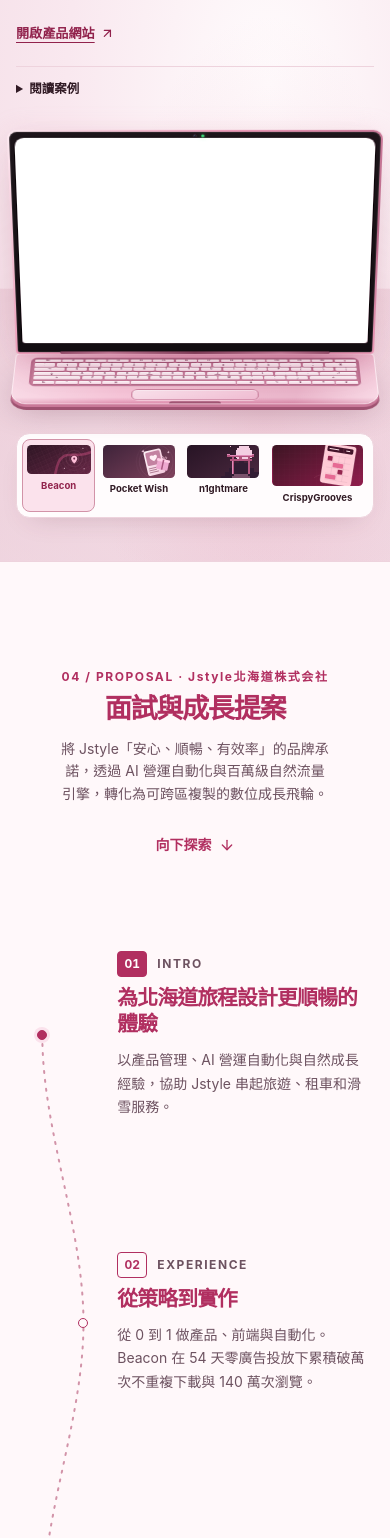
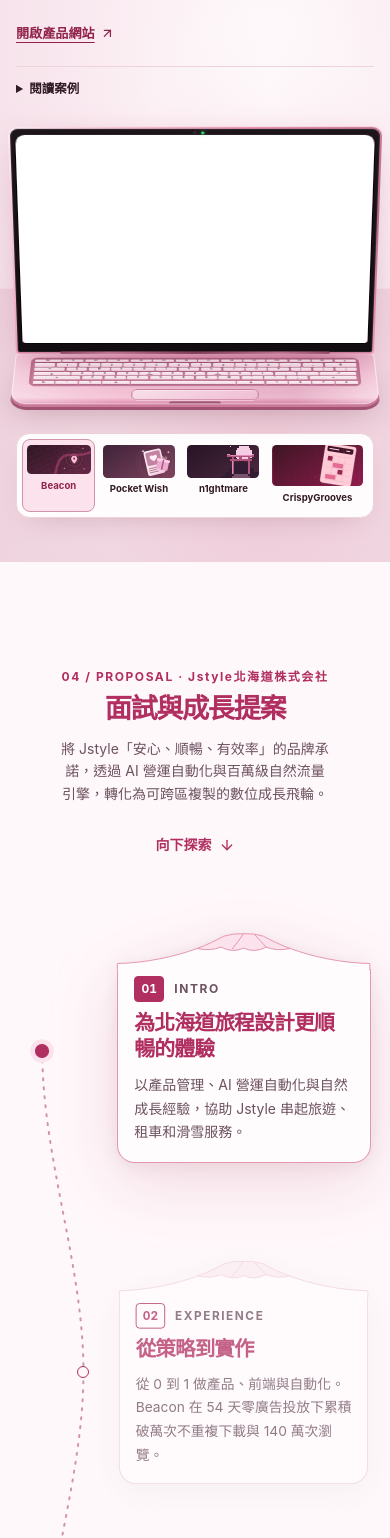
Before and after one commit to tieming-yang/rhaenyra, a Next.js app: page / in a window 390 px wide. Shown: the part 2780-4318 px from the top of the page. Built offline with nearby package versions, Linux system fonts and the light colour scheme.

Commit message:
feat(proposal): style waypoints as interactive Mt. Yotei mountain cards

```diff
--- a/src/app/globals.css
+++ b/src/app/globals.css
@@ -352,6 +352,7 @@ html {
 
 .run-lane {
   position: absolute;
+  z-index: 2;
   inset-block: 0;
   left: 0;
   width: var(--lane-width);
@@ -379,17 +380,33 @@ html {
 }
 
 .run-marker {
-  width: 0.625rem;
-  height: 0.625rem;
+  width: 0.75rem;
+  height: 0.75rem;
+  padding: 0;
   transform: translate(-50%, -50%);
   border: 1.5px solid var(--primary);
   border-radius: 50%;
   background: var(--background);
+  pointer-events: auto;
+  cursor: pointer;
+  transition: transform 200ms ease, background-color 200ms ease, box-shadow 200ms ease;
+}
+
+.run-marker::after {
+  position: absolute;
+  inset: -0.75rem;
+  content: "";
+}
+
+.run-marker:hover {
+  transform: translate(-50%, -50%) scale(1.25);
+  box-shadow: 0 0 0 4px var(--accent);
 }
 
 .run-marker[data-active] {
+  transform: translate(-50%, -50%) scale(1.18);
   background: var(--primary);
-  box-shadow: 0 0 0 3px var(--accent);
+  box-shadow: 0 0 0 4px var(--accent);
 }
 
 .run-rider {
@@ -398,6 +415,7 @@ html {
   transform: translate(-50%, -80%);
   transform-origin: 50% 80%;
   will-change: transform, opacity;
+  pointer-events: none;
 }
 
 .run-rider canvas {
@@ -409,6 +427,8 @@ html {
 }
 
 .run-stops {
+  position: relative;
+  z-index: 1;
   display: grid;
   grid-auto-rows: 1fr;
   list-style: none;
@@ -419,14 +439,100 @@ html {
   grid-template-columns: var(--lane-width) minmax(0, 1fr);
   align-items: center;
   gap: clamp(0.75rem, 3vw, 1.5rem);
-  min-height: clamp(13.5rem, 36svh, 18rem);
+  min-height: clamp(15.5rem, 38svh, 20.5rem);
 }
 
 .run-copy {
   grid-column: 2;
-  max-width: 23rem;
-  padding-block: 1.25rem;
+  width: 100%;
+  max-width: 24.5rem;
+  padding-block: 0.9rem;
   scroll-margin-top: max(0.5rem, calc(50svh - 10rem));
+}
+
+.run-mountain-card {
+  --mountain-fill: color-mix(in oklch, var(--card) 84%, var(--background));
+  --mountain-stroke: var(--border);
+  --snowcap-fill: var(--secondary);
+  --snowcap-stroke: var(--border);
+  display: block;
+  border-radius: 1.15rem;
+  color: inherit;
+  text-decoration: none;
+  opacity: 0.74;
+  transform: translateY(0) scale(0.985);
+  filter: drop-shadow(0 8px 18px rgb(49 27 37 / 0.05));
+  transition:
+    opacity 240ms ease,
+    transform 280ms cubic-bezier(0.22, 0.74, 0.32, 1),
+    filter 280ms ease;
+}
+
+.run-mountain-card:hover {
+  --mountain-stroke: var(--sakura-petal);
+  --snowcap-fill: var(--accent);
+  --snowcap-stroke: var(--sakura-line);
+  opacity: 0.94;
+  transform: translateY(-2px) scale(0.995);
+  filter: drop-shadow(0 14px 26px rgb(177 47 96 / 0.11));
+}
+
+.run-stop[aria-current="step"] .run-mountain-card,
+.run-mountain-card:focus-visible {
+  --mountain-fill: var(--card);
+  --mountain-stroke: var(--sakura-petal);
+  --snowcap-fill: var(--accent);
+  --snowcap-stroke: var(--sakura-petal);
+  opacity: 1;
+  transform: translateY(-4px) scale(1);
+  filter:
+    drop-shadow(0 18px 34px rgb(177 47 96 / 0.16))
+    drop-shadow(0 3px 8px rgb(49 27 37 / 0.06));
+}
+
+.run-mountain-crest {
+  display: block;
+  width: 100%;
+  height: clamp(2.4rem, 4.2vw, 3rem);
+  margin-bottom: -1px;
+  overflow: visible;
+}
+
+.run-mountain-fill {
+  fill: var(--mountain-fill);
+  transition: fill 240ms ease;
+}
+
+.run-mountain-snowcap {
+  fill: var(--snowcap-fill);
+  transition: fill 240ms ease;
+}
+
+.run-mountain-snowline,
+.run-mountain-facet {
+  fill: none;
+  stroke: var(--snowcap-stroke);
+  stroke-width: 1px;
+  stroke-linecap: round;
+  stroke-linejoin: round;
+  transition: stroke 240ms ease;
+}
+
+.run-mountain-stroke {
+  fill: none;
+  stroke: var(--mountain-stroke);
+  stroke-width: 1px;
+  stroke-linejoin: round;
+  transition: stroke 240ms ease;
+}
+
+.run-mountain-body {
+  padding: 0.4rem clamp(1rem, 2.4vw, 1.4rem) clamp(1.1rem, 2.4vw, 1.35rem);
+  border: 1px solid var(--mountain-stroke);
+  border-top: 0;
+  border-radius: 0 0 1.1rem 1.1rem;
+  background: var(--mountain-fill);
+  transition: background-color 240ms ease, border-color 240ms ease;
 }
 
 .run-waypoint-kicker {
@@ -590,4 +696,15 @@ html {
   html {
     scroll-behavior: auto;
   }
+
+  .run-marker,
+  .run-mountain-card,
+  .run-mountain-fill,
+  .run-mountain-snowcap,
+  .run-mountain-snowline,
+  .run-mountain-facet,
+  .run-mountain-stroke,
+  .run-mountain-body {
+    transition: none;
+  }
 }
--- a/src/components/snowboard-run.tsx
+++ b/src/components/snowboard-run.tsx
@@ -1,14 +1,16 @@
 "use client";
 
-import { useEffect, useRef, useState } from "react";
+import { type MouseEvent, useEffect, useRef, useState } from "react";
 import { INTERVIEW_WAYPOINTS } from "@/domain/portfolio-data";
 import {
   createSnowboardRoute,
   deriveAirborneRigPose,
   deriveTrailRigPose,
+  getCheckpointScrollTarget,
   getMacJumpPose,
   getMacJumpProgress,
   getSnowboardPose,
+  getTrailScrollSpan,
   stepSettleEnergy,
 } from "@/lib/snowboard-route";
 import {
@@ -22,10 +24,49 @@ import {
 const route = createSnowboardRoute(INTERVIEW_WAYPOINTS.length);
 const start = route.checkpoints[0];
 
+const MOUNTAIN_SILHOUETTE_PATH =
+  "M 0 56 L 0 46 C 42 45, 82 36, 114 24 C 129 18.4, 141 12, 152 6 Q 166 1.5, 180 2.5 Q 194 1.5, 208 6 C 219 12, 231 18.4, 246 24 C 278 36, 318 45, 360 46 L 360 56 Z";
+const MOUNTAIN_RIDGE_BORDER_PATH =
+  "M 0.5 56 L 0.5 46 C 42 45, 82 36, 114 24 C 129 18.4, 141 12, 152 6 Q 166 1.5, 180 2.5 Q 194 1.5, 208 6 C 219 12, 231 18.4, 246 24 C 278 36, 318 45, 359.5 46 L 359.5 56";
+const MOUNTAIN_SNOWCAP_PATH =
+  "M 114 24 C 129 18.4, 141 12, 152 6 Q 166 1.5, 180 2.5 Q 194 1.5, 208 6 C 219 12, 231 18.4, 246 24 Q 228 28.5, 212 22 Q 196 31, 180 23.5 Q 164 31, 148 22 Q 132 28.5, 114 24 Z";
+const MOUNTAIN_SNOWCAP_LIP_PATH =
+  "M 114 24 Q 132 28.5, 148 22 Q 164 31, 180 23.5 Q 196 31, 212 22 Q 228 28.5, 246 24";
+
+function MountainCardCrest() {
+  return (
+    <svg
+      className="run-mountain-crest"
+      viewBox="0 0 360 56"
+      preserveAspectRatio="none"
+      aria-hidden="true"
+    >
+      <path className="run-mountain-fill" d={MOUNTAIN_SILHOUETTE_PATH} />
+      <path className="run-mountain-snowcap" d={MOUNTAIN_SNOWCAP_PATH} />
+      <path
+        className="run-mountain-snowline"
+        d={MOUNTAIN_SNOWCAP_LIP_PATH}
+        vectorEffect="non-scaling-stroke"
+      />
+      <path
+        className="run-mountain-facet"
+        d="M 180 2.5 Q 173 13, 164 24.5 M 196 4.2 Q 204 13, 212 22"
+        vectorEffect="non-scaling-stroke"
+      />
+      <path
+        className="run-mountain-stroke"
+        d={MOUNTAIN_RIDGE_BORDER_PATH}
+        vectorEffect="non-scaling-stroke"
+      />
+    </svg>
+  );
+}
+
 export function SnowboardRun() {
   const laneRef = useRef<HTMLDivElement>(null);
   const riderRef = useRef<HTMLDivElement>(null);
   const canvasRef = useRef<HTMLCanvasElement>(null);
+  const cardRefs = useRef<(HTMLAnchorElement | null)[]>([]);
   const activeIndexRef = useRef(0);
   const [activeIndex, setActiveIndex] = useState(0);
 
@@ -73,13 +114,13 @@ export function SnowboardRun() {
       );
       const elapsedSec = nowMs / 1000;
 
-      const center = viewportHeight / 2;
-      const halfRow = bounds.height / route.checkpoints.length / 2;
-      const firstTurn = Math.max(0, bounds.top + scroll + halfRow - center);
-      const lastTurn = Math.min(
-        document.documentElement.scrollHeight - viewportHeight,
-        bounds.bottom + scroll - halfRow - center
-      );
+      const { firstTurn, lastTurn } = getTrailScrollSpan({
+        laneTopDocY: bounds.top + scroll,
+        laneHeight: bounds.height,
+        checkpointCount: route.checkpoints.length,
+        viewportHeight,
+        scrollHeight: Math.max(viewportHeight, document.documentElement.scrollHeight),
+      });
 
       const macScreen = document.getElementById("resume-mac-screen");
       if (!motion.matches && macScreen && scroll < firstTurn) {
@@ -183,23 +224,88 @@ export function SnowboardRun() {
     };
   }, []);
 
+  function focusWaypoint(index: number, event?: MouseEvent<HTMLElement>) {
+    if (
+      event &&
+      (event.defaultPrevented ||
+        event.button !== 0 ||
+        event.metaKey ||
+        event.ctrlKey ||
+        event.shiftKey ||
+        event.altKey)
+    ) {
+      return;
+    }
+    event?.preventDefault();
+
+    const lane = laneRef.current;
+    const viewportHeight = window.innerHeight;
+    if (!lane || viewportHeight <= 0) return;
+
+    const bounds = lane.getBoundingClientRect();
+    if (bounds.height <= 0) return;
+
+    const waypoint = INTERVIEW_WAYPOINTS[index];
+    if (!waypoint) return;
+
+    const hash = `#${waypoint.id}`;
+    if (window.location.hash !== hash) {
+      window.history.pushState(null, "", hash);
+    }
+
+    cardRefs.current[index]?.focus({ preventScroll: true });
+
+    const targetScrollY = getCheckpointScrollTarget(
+      {
+        laneTopDocY: bounds.top + window.scrollY,
+        laneHeight: bounds.height,
+        checkpointCount: route.checkpoints.length,
+        viewportHeight,
+        scrollHeight: Math.max(viewportHeight, document.documentElement.scrollHeight),
+      },
+      index
+    );
+    const behavior: ScrollBehavior = window.matchMedia(
+      "(prefers-reduced-motion: reduce)"
+    ).matches
+      ? "auto"
+      : "smooth";
+    window.scrollTo({ top: targetScrollY, behavior });
+  }
+
   return (
     <div className="run-trail">
-      <div className="run-lane" ref={laneRef} aria-hidden="true">
-        <svg className="run-path" viewBox={`0 0 ${route.width} ${route.height}`} preserveAspectRatio="none">
+      <div className="run-lane" ref={laneRef}>
+        <svg
+          className="run-path"
+          viewBox={`0 0 ${route.width} ${route.height}`}
+          preserveAspectRatio="none"
+          aria-hidden="true"
+        >
           <path d={route.path} vectorEffect="non-scaling-stroke" />
         </svg>
-        {route.checkpoints.map((point, index) => (
-          <span
+        {route.checkpoints.map((point, index) => {
+          const waypoint = INTERVIEW_WAYPOINTS[index];
+          return (
+            <button
               key={point.y}
+              type="button"
               className="run-marker"
               data-active={index === activeIndex ? "" : undefined}
-            style={{ left: `${point.x / route.width * 100}%`, top: `${point.y / route.height * 100}%` }}
+              aria-label={`前往第 ${index + 1} 站：${waypoint.title}`}
+              aria-current={index === activeIndex ? "step" : undefined}
+              style={{
+                left: `${(point.x / route.width) * 100}%`,
+                top: `${(point.y / route.height) * 100}%`,
+              }}
+              onClick={(event) => focusWaypoint(index, event)}
             />
-        ))}
+          );
+        })}
         <div
           className="run-rider"
           ref={riderRef}
+          aria-hidden="true"
           style={{ left: `${start.x / route.width * 100}%`, top: `${start.y / route.height * 100}%` }}
         >
           <canvas
@@ -214,13 +320,25 @@ export function SnowboardRun() {
       <ol className="run-stops" aria-label="面試提案的八個轉彎">
         {INTERVIEW_WAYPOINTS.map((waypoint, index) => (
           <li className="run-stop" key={waypoint.id} aria-current={index === activeIndex ? "step" : undefined}>
-            <article className="run-copy" id={waypoint.id} tabIndex={-1}>
+            <article className="run-copy" id={waypoint.id}>
+              <a
+                href={`#${waypoint.id}`}
+                ref={(node) => {
+                  cardRefs.current[index] = node;
+                }}
+                className="run-mountain-card"
+                onClick={(event) => focusWaypoint(index, event)}
+              >
+                <MountainCardCrest />
+                <div className="run-mountain-body">
                   <p className="run-waypoint-kicker">
                     <span>{String(index + 1).padStart(2, "0")}</span>
                     {waypoint.label}
                   </p>
                   <h2>{waypoint.title}</h2>
                   <p>{waypoint.description}</p>
+                </div>
+              </a>
             </article>
           </li>
         ))}
```
Lines whose indentation alone changed are shown as unchanged.
